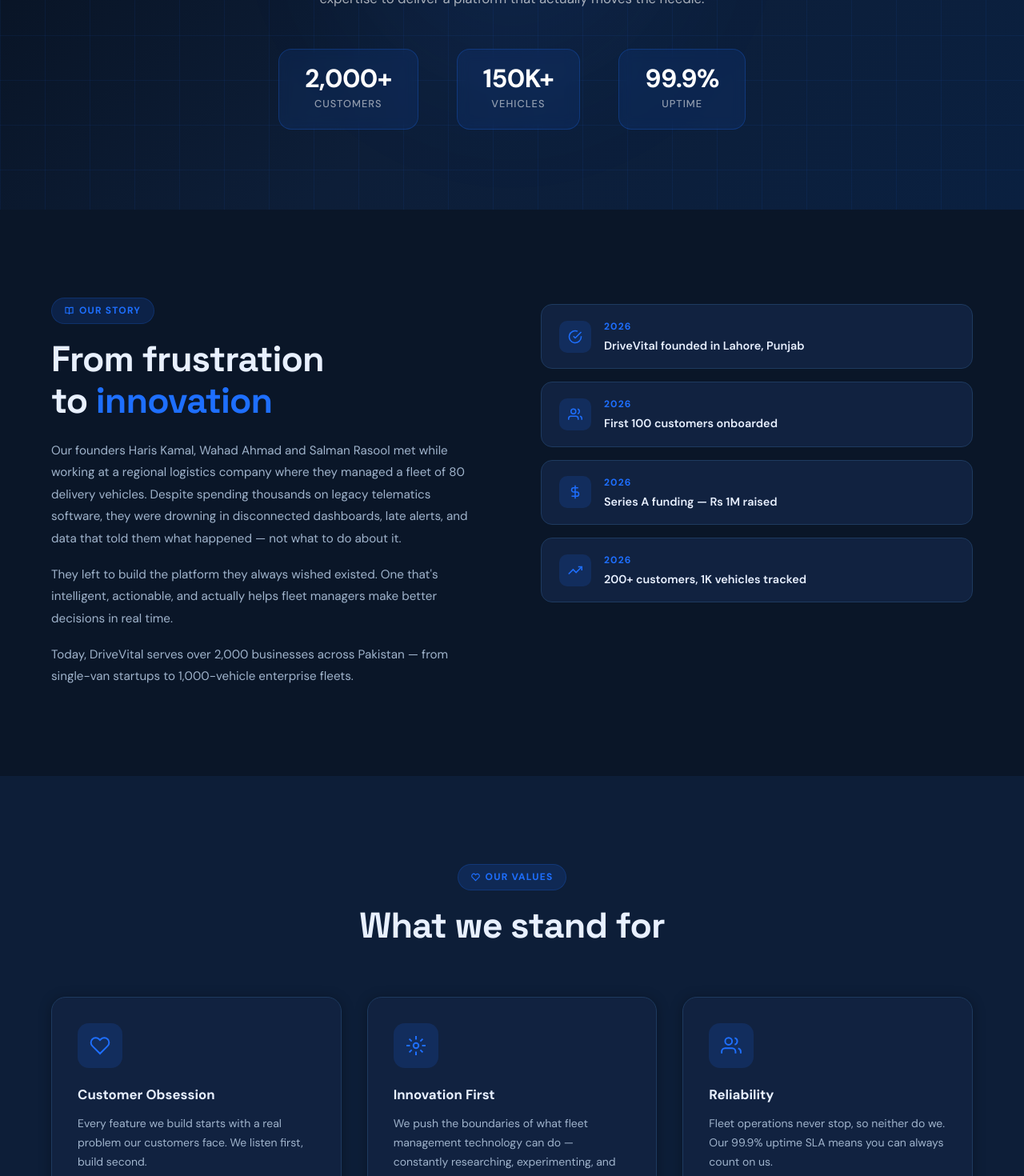
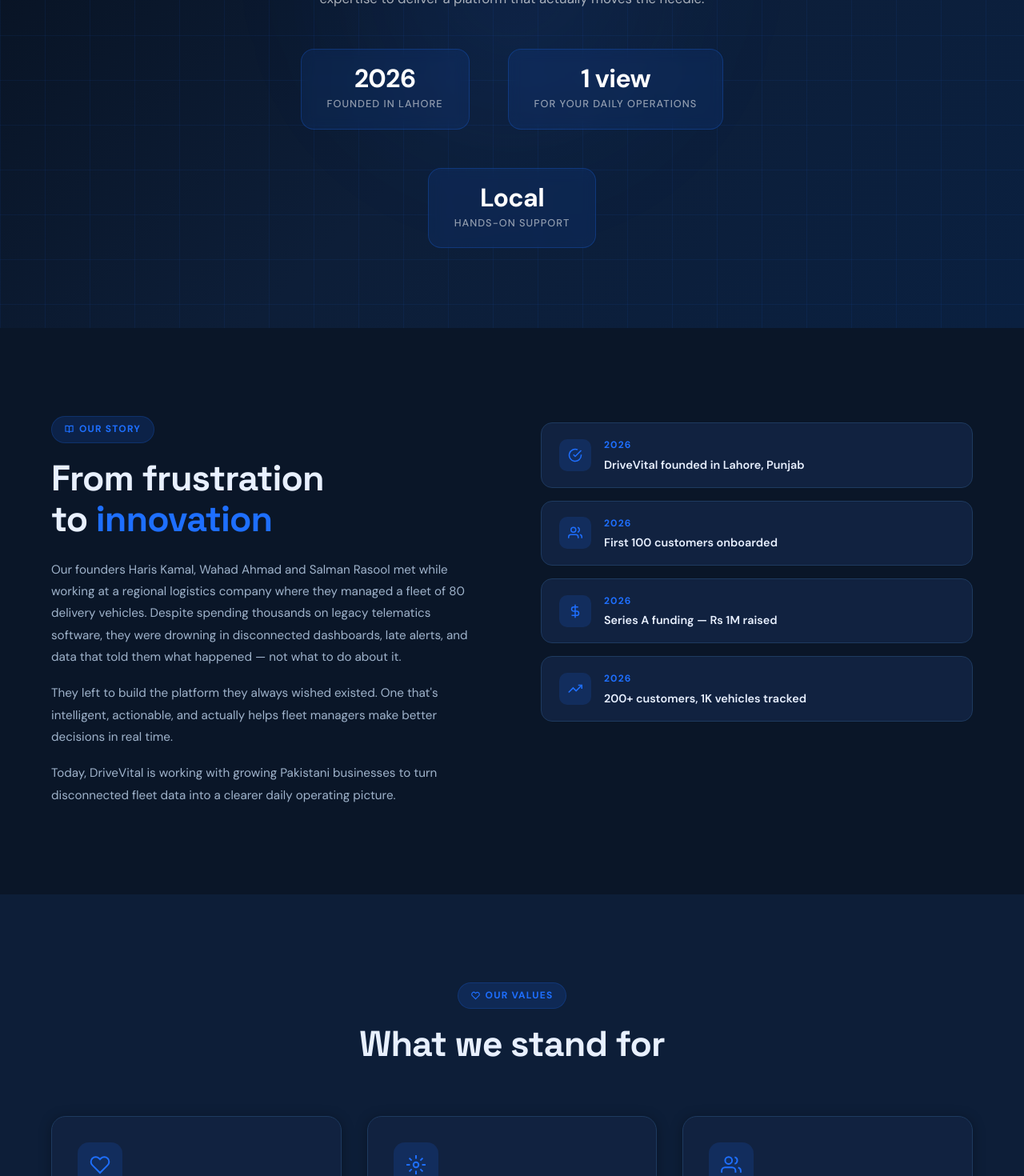
Before and after one commit to mwa902/Drive-vitals-marketing-site-, a React (Vite) app in the folder Frontend/: page / in a window 1280 px wide. Shown: the part 7500-8970 px from the top of the page at 80% size. Built offline with nearby package versions, Linux system fonts and the light colour scheme; no server answers.

Commit message:
contact view updated

```diff
--- a/Frontend/src/pages/aboutus.jsx
+++ b/Frontend/src/pages/aboutus.jsx
@@ -236,7 +236,7 @@
       </svg>
     ),
     title: 'Reliability',
-    desc: 'Fleet operations never stop, so neither do we. Our 99.9% uptime SLA means you can always count on us.',
+    desc: 'Fleet operations are demanding, so we focus on clear communication, dependable setup, and responsive human support.',
   },
   {
     icon: (
@@ -246,7 +246,7 @@
       </svg>
     ),
     title: 'Security & Trust',
-    desc: 'We are SOC 2 Type II certified, GDPR compliant, and treat your fleet data with the highest security standards.',
+    desc: 'We handle operational data thoughtfully and work with customers to establish sensible access and data-handling practices.',
   },
   {
     icon: (
@@ -303,9 +303,9 @@
             </p>
             <div className="about-hero-stats reveal delay-3">
               {[
-                { value: '2,000+', label: 'Customers' },
-                { value: '150K+',  label: 'Vehicles' },
-                { value: '99.9%',  label: 'Uptime' },
+                { value: '2026',   label: 'Founded in Lahore' },
+                { value: '1 view', label: 'For your daily operations' },
+                { value: 'Local',  label: 'Hands-on support' },
               ].map(s => (
                 <div key={s.label} className="about-hero-stat">
                   <span className="about-hero-stat-value">{s.value}</span>
@@ -343,8 +343,8 @@
                 decisions in real time.
               </p>
               <p>
-                Today, DriveVital serves over 2,000 businesses across Pakistan — from
-                single-van startups to 1,000-vehicle enterprise fleets.
+                Today, DriveVital is working with growing Pakistani businesses to turn
+                disconnected fleet data into a clearer daily operating picture.
               </p>
             </div>
 
--- a/Frontend/src/pages/contact.jsx
+++ b/Frontend/src/pages/contact.jsx
@@ -521,9 +521,9 @@
                   Support Hours
                 </h3>
                 <div className="hours-grid">
-                  <div className="hours-item"><span>Enterprise</span><span className="hours-value">24/7</span></div>
-                  <div className="hours-item"><span>Professional</span><span className="hours-value">24/7</span></div>
-                  <div className="hours-item"><span>Starter</span><span className="hours-value">Mon–Fri 9–5</span></div>
+                  <div className="hours-item"><span>Demo calls</span><span className="hours-value">By appointment</span></div>
+                  <div className="hours-item"><span>Email enquiries</span><span className="hours-value">Within 1 business day</span></div>
+                  <div className="hours-item"><span>Phone support</span><span className="hours-value">Mon–Sat 9–7 PKT</span></div>
                 </div>
               </div>
 
@@ -533,10 +533,10 @@
                     <path d="M12 22s8-4 8-10V5l-8-3-8 3v7c0 6 8 10 8 10z"/>
                     <polyline points="9 12 11 14 15 10"/>
                   </svg>
-                  Trusted Worldwide
+                  What you can expect
                 </h3>
                 <div className="trust-grid">
-                  {['2,000+ customers', '30+ countries', '150K+ vehicles', '99.9% uptime'].map(t => (
+                  {['A clear fleet assessment', 'A tailored walkthrough', 'Practical rollout advice', 'Local human support'].map(t => (
                     <div key={t} className="trust-tag">
                       <svg width="11" height="11" viewBox="0 0 24 24" fill="none" stroke="var(--accent)" strokeWidth="3">
                         <polyline points="20 6 9 17 4 12"/>
```
